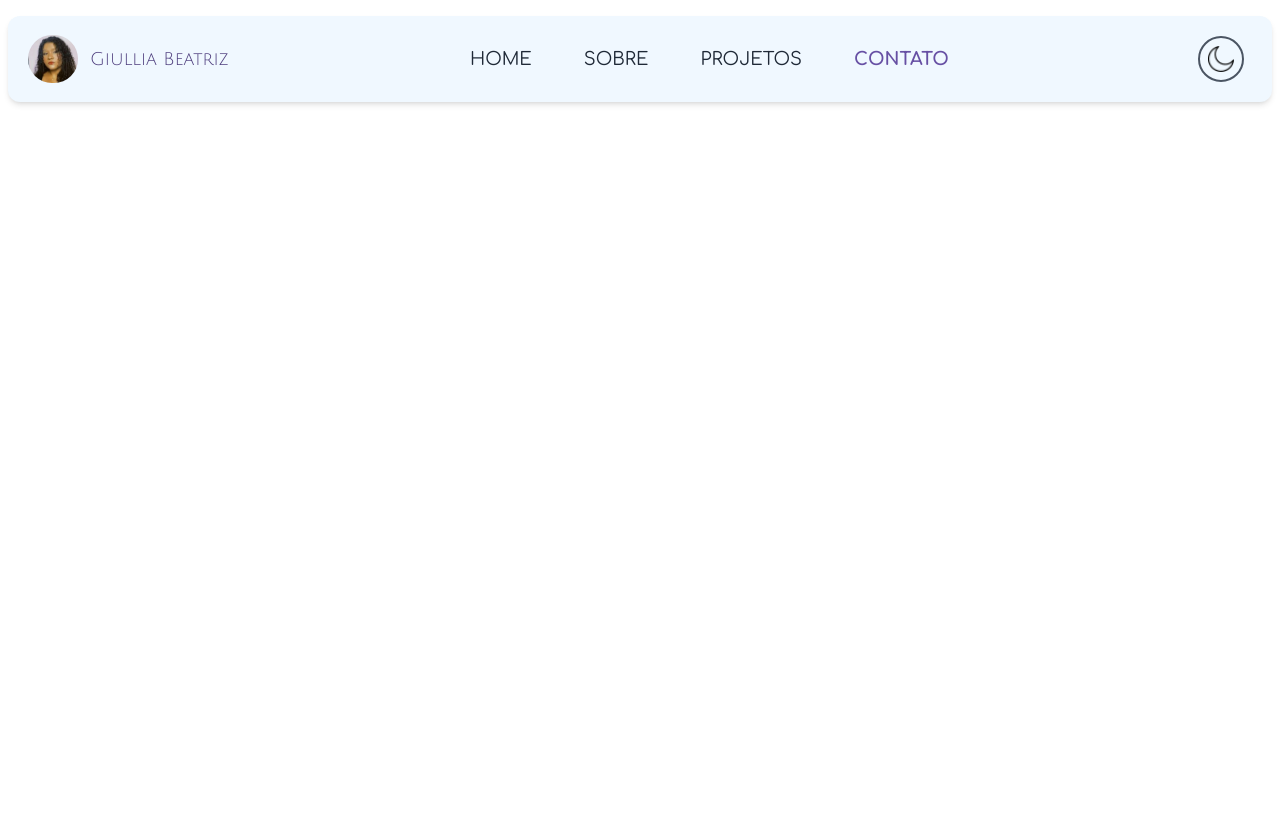
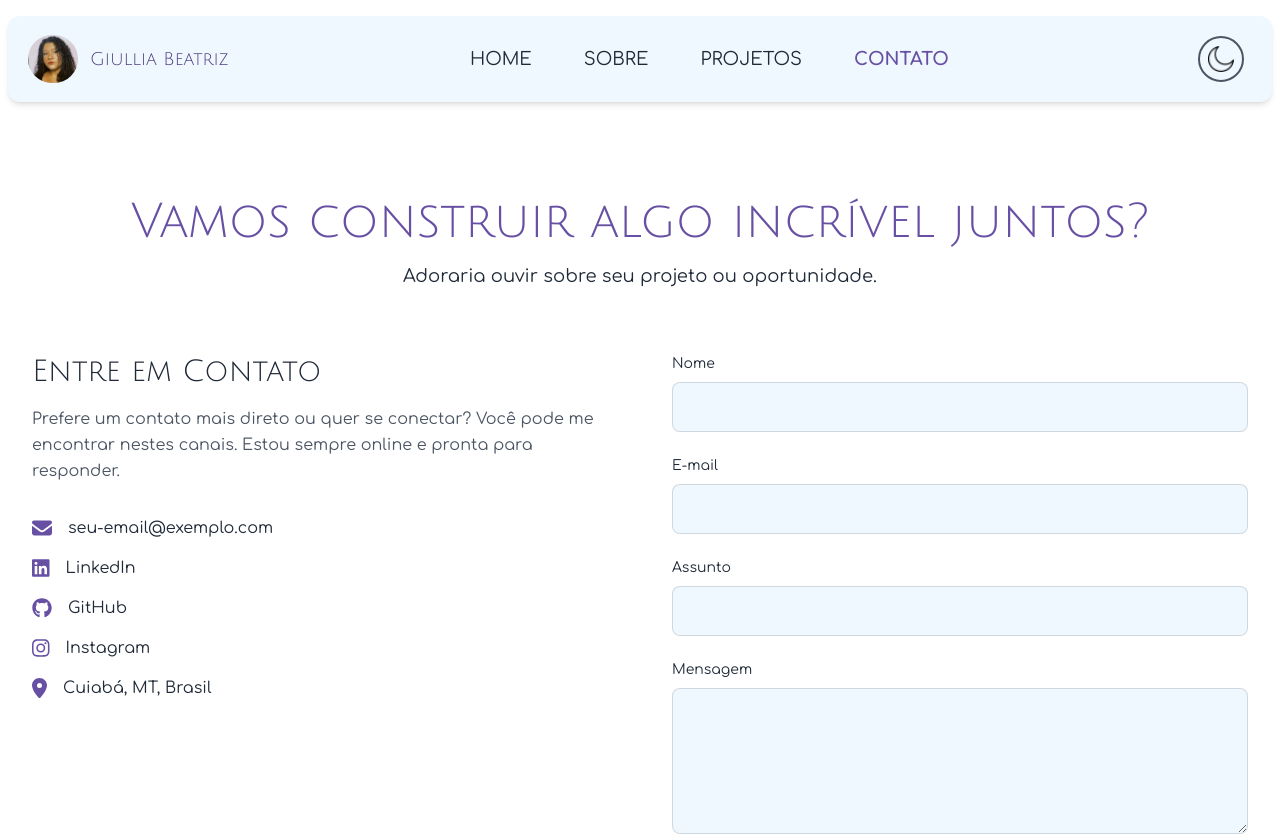
Before and after one commit to giulliabeatriz/portfolio, a React (Vite) app: page /contato in a window 1280 px wide. Shown: the top 836 px of the page. Before the commit the page ends 808 px from the top, so only its background shows below. Built offline with nearby package versions, Linux system fonts and the light colour scheme; a web font is replaced by a local one.

Commit message:
[add]: criação da página contato

```diff
--- a/src/components/Pages/Contato.jsx
+++ b/src/components/Pages/Contato.jsx
@@ -1,11 +1,92 @@
-import React from 'react'
+// src/pages/Contato.jsx
 
- function Contato() {
+import React from 'react';
+import { FontAwesomeIcon } from '@fortawesome/react-fontawesome';
+import { faEnvelope, faMapMarkerAlt } from '@fortawesome/free-solid-svg-icons';
+import { faLinkedin, faGithub, faInstagram } from '@fortawesome/free-brands-svg-icons';
+
+const Contato = () => {
+  // Estilos reutilizáveis para os inputs, para manter o código limpo
+  const inputClasses = "w-full bg-secondary-light dark:bg-secondary-dark/60 border border-secondary/20 dark:border-secondary-light/20 rounded-lg p-3 focus:outline-none focus:ring-2 focus:ring-primary transition-all duration-300";
+
   return (
-    <div>
-      <></>
-    </div>
-  )
-}
+    <section className="py-20 px-6 lg:px-8">
+      <div className="max-w-7xl mx-auto">
 
-export default Contato
+        {/* Título da Página */}
+        <div className="text-center mb-16">
+          <h1 className="font-heading text-5xl text-primary">Vamos construir algo incrível juntos?</h1>
+          <p className="font-sans text-lg text-secondary-dark dark:text-secondary-light mt-4 max-w-2xl mx-auto">
+            Adoraria ouvir sobre seu projeto ou oportunidade.
+          </p>
+        </div>
+
+        {/* Container principal com layout de duas colunas */}
+        <div className="grid grid-cols-1 md:grid-cols-2 gap-16 items-start">
+
+          {/* --- Coluna da Esquerda (Informações) --- */}
+          <div className="space-y-8">
+            <div>
+              <h2 className="font-heading text-3xl text-secondary-dark dark:text-white mb-4">Entre em Contato</h2>
+              <p className="text-secondary dark:text-secondary-light leading-relaxed">
+                Prefere um contato mais direto ou quer se conectar? Você pode me encontrar nestes canais. Estou sempre online e pronta para responder.
+              </p>
+            </div>
+
+            <div className="space-y-4">
+              <a href="mailto:giulliabeatrizrsilva@gmail.com" className="flex items-center gap-4 group">
+                <FontAwesomeIcon icon={faEnvelope} className="text-primary text-xl" />
+                <span className="font-sans text-secondary-dark dark:text-white group-hover:text-primary transition-colors">seu-email@exemplo.com</span>
+              </a>
+              <a href="https://linkedin.com/in/giullia-beatriz" target="_blank" rel="noopener noreferrer" className="flex items-center gap-4 group">
+                <FontAwesomeIcon icon={faLinkedin} className="text-primary text-xl" />
+                <span className="font-sans text-secondary-dark dark:text-white group-hover:text-primary transition-colors">LinkedIn</span>
+              </a>
+              <a href="https://github.com/giulliabeatriz" target="_blank" rel="noopener noreferrer" className="flex items-center gap-4 group">
+                <FontAwesomeIcon icon={faGithub} className="text-primary text-xl" />
+                <span className="font-sans text-secondary-dark dark:text-white group-hover:text-primary transition-colors">GitHub</span>
+              </a>
+              <a href="https://www.instagram.com/giullia.brs/" target="_blank" rel="noopener noreferrer" className="flex items-center gap-4 group">
+                <FontAwesomeIcon icon={faInstagram} className="text-primary text-xl" />
+                <span className="font-sans text-secondary-dark dark:text-white group-hover:text-primary transition-colors">Instagram</span>
+              </a>
+              <div className="flex items-center gap-4">
+                <FontAwesomeIcon icon={faMapMarkerAlt} className="text-primary text-xl" />
+                <span className="font-sans text-secondary-dark dark:text-white">Cuiabá, MT, Brasil</span>
+              </div>
+            </div>
+          </div>
+
+          {/* --- Coluna da Direita (Formulário) --- */}
+          <div>
+            <form action="https://formspree.io/f/SUA_URL_UNICA" method="POST" className="space-y-6">
+              <div>
+                <label htmlFor="name" className="block font-sans text-sm font-medium text-secondary-dark dark:text-secondary-light mb-2">Nome</label>
+                <input type="text" name="name" id="name" required className={inputClasses} />
+              </div>
+              <div>
+                <label htmlFor="email" className="block font-sans text-sm font-medium text-secondary-dark dark:text-secondary-light mb-2">E-mail</label>
+                <input type="email" name="email" id="email" required className={inputClasses} />
+              </div>
+              <div>
+                <label htmlFor="subject" className="block font-sans text-sm font-medium text-secondary-dark dark:text-secondary-light mb-2">Assunto</label>
+                <input type="text" name="subject" id="subject" required className={inputClasses} />
+              </div>
+              <div>
+                <label htmlFor="message" className="block font-sans text-sm font-medium text-secondary-dark dark:text-secondary-light mb-2">Mensagem</label>
+                <textarea name="message" id="message" rows="5" required className={inputClasses}></textarea>
+              </div>
+              <div>
+                <button type="submit" className="w-full font-heading text-lg bg-accent hover:bg-accent-dark text-secondary-dark font-bold py-3 px-6 rounded-full transition-colors shadow-lg">
+                  Enviar Mensagem
+                </button>
+              </div>
+            </form>
+          </div>
+        </div>
+      </div>
+    </section>
+  );
+};
+
+export default Contato;
```
